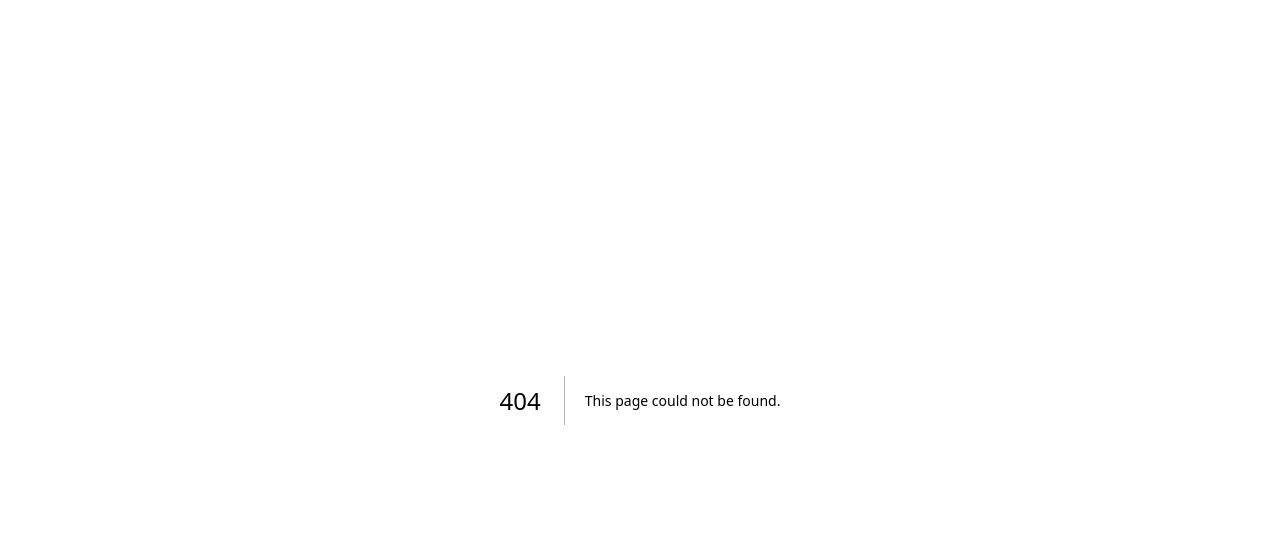
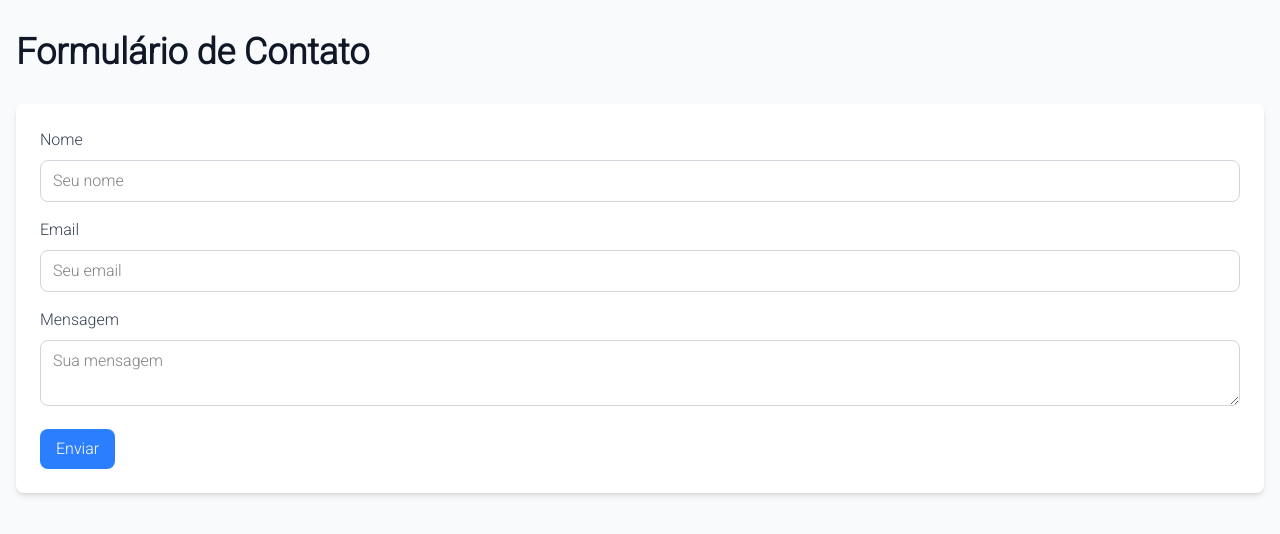
Before and after one commit to CranckThatFranck/imageslite-front, a Next.js app: page /formulario in a window 1280 px wide. Before the commit this address had no page. Shown: the top 534 px of the page. Built offline with nearby package versions, Linux system fonts and the light colour scheme.

Commit message:
feat: implement contact form and gallery pages, update layout with Roboto font

```diff
--- /dev/null
+++ b/src/app/formulario/page.tsx
@@ -0,0 +1,56 @@
+'use client';
+
+export default function FormularioPage() {
+  return (
+    <main className="min-h-screen bg-gray-50 dark:bg-gray-900 py-8">
+      <div className="container mx-auto px-4">
+        <h1 className="text-4xl font-bold text-gray-900 dark:text-white mb-8">
+          Formulário de Contato
+        </h1>
+        <form className="bg-white dark:bg-gray-800 p-6 rounded-lg shadow-md">
+          <div className="mb-4">
+            <label className="block text-gray-700 dark:text-gray-300 mb-2" htmlFor="name">
+                Nome
+            </label>
+            <input
+              className="w-full px-3 py-2 border border-gray-300 dark:border-gray-600 rounded-lg focus:outline-none focus:ring-2 focus:ring-blue-500"
+                type="text"
+                id="name"
+                name="name"
+                placeholder="Seu nome"
+            />
+          </div>
+          <div className="mb-4">
+            <label className="block text-gray-700 dark:text-gray-300 mb-2" htmlFor="email">
+                Email
+            </label>
+            <input
+              className="w-full px-3 py-2 border border-gray-300 dark:border-gray-600 rounded-lg focus:outline-none focus:ring-2 focus:ring-blue-500"
+                type="email"
+                id="email"
+                name="email"
+                placeholder="Seu email"
+            />
+            </div>
+            <div className="mb-4">
+                <label className="block text-gray-700 dark:text-gray-300 mb-2" htmlFor="message">
+                    Mensagem
+                </label>
+                <textarea
+                  className="w-full px-3 py-2 border border-gray-300 dark:border-gray-600 rounded-lg focus:outline-none focus:ring-2 focus:ring-blue-500"
+                    id="message"
+                    name="message"
+                    placeholder="Sua mensagem"
+                />
+            </div>
+            <button
+              className="bg-blue-500 text-white px-4 py-2 rounded-lg hover:bg-blue-600 focus:outline-none focus:ring-2 focus:ring-blue-500"
+                type="submit"
+            >
+                Enviar
+            </button>
+        </form>
+      </div>
+    </main>
+  );
+}
--- /dev/null
+++ b/src/app/galeria/page.tsx
@@ -0,0 +1,22 @@
+'use client';
+
+export default function GaleriaPage() {
+  return (
+    <main className="min-h-screen bg-gray-50 dark:bg-gray-900 py-8">
+      <div className="container mx-auto px-4">
+        <h1 className="text-4xl font-bold text-gray-900 dark:text-white mb-8">
+          Galeria de Imagens
+        </h1>
+
+        {/* Aqui será implementada a galeria */}
+        <div className="grid grid-cols-1 md:grid-cols-2 lg:grid-cols-3 gap-6">
+          <div className="bg-white dark:bg-gray-800 rounded-lg shadow-md p-4">
+            <p className="text-gray-600 dark:text-gray-400">
+              Galeria será carregada aqui...
+            </p>
+          </div>
+        </div>
+      </div>
+    </main>
+  );
+}
--- a/src/app/layout.tsx
+++ b/src/app/layout.tsx
@@ -1,8 +1,8 @@
 import './globals.css'
 import type { Metadata } from 'next'
-import { Inter } from 'next/font/google'
+import { Roboto } from 'next/font/google'
 
-const inter = Inter({ subsets: ['latin'] })
+const roboto = Roboto({ subsets: ['latin'], weight: "300" })
 
 export const metadata: Metadata = {
   title: 'Create Next App',
@@ -16,7 +16,7 @@ export default function RootLayout({
 }) {
   return (
     <html lang="en">
-      <body className={inter.className}>{children}</body>
+      <body className={roboto.className}>{children}</body>
     </html>
   )
 }
--- a/src/app/page.tsx
+++ b/src/app/page.tsx
@@ -1,9 +1,7 @@
-import Image from 'next/image'
-
 export default function Home() {
   return (
-    <main>
-      Hello fucking world!
-    </main>
+    <>
+
+    </>
   )
 }
--- /dev/null
+++ b/src/components/PrimeiroComponent.tsx
@@ -0,0 +1,31 @@
+'use client';
+
+import React from "react";
+
+interface PrimeiroComponentProps {
+    mensagem?: string;
+    mensagemDoBotao?: string;
+}
+
+export const PrimeiroComponent: React.FC<PrimeiroComponentProps> = (props: PrimeiroComponentProps) => {
+
+    function handleClick() {
+        alert(props.mensagemDoBotao);
+    }
+
+
+    return (
+        <div>
+            {props.mensagem} {/* { } serve para interpretar o conteúdo como código JavaScript */}
+            <button onClick={handleClick}>Clique-me</button>
+        </div>
+    );
+}
+
+export const ArrowFunction = () => {
+    return (
+        <div>
+            <p>Componente definido como Arrow Function!</p>
+        </div>
+    )
+}
```
